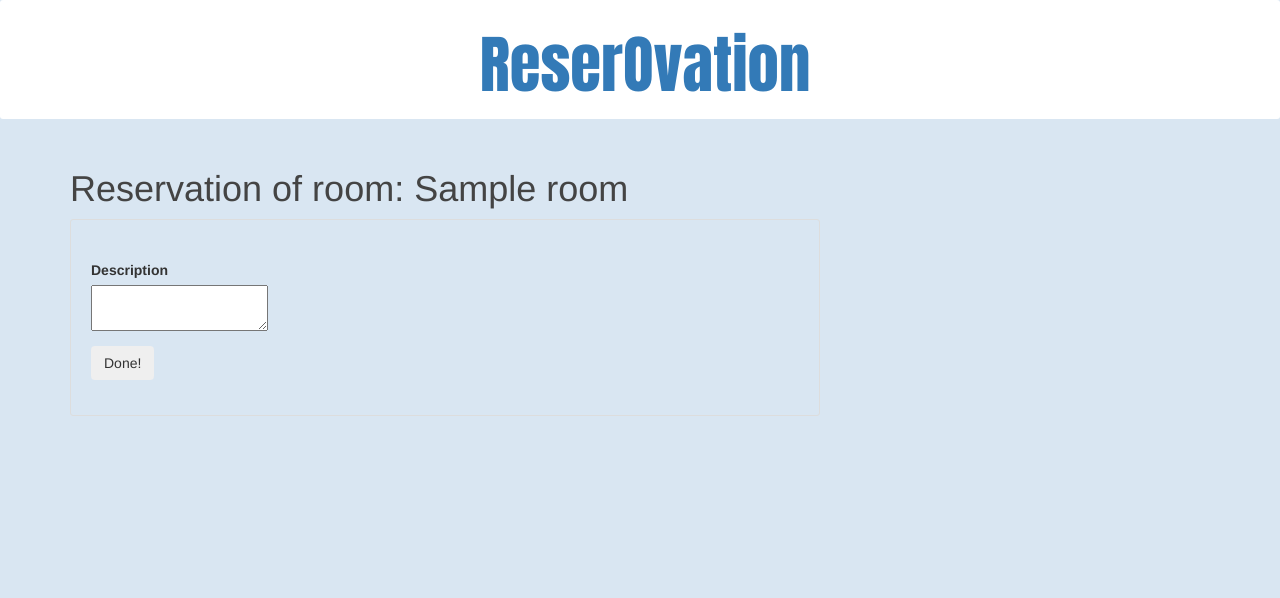
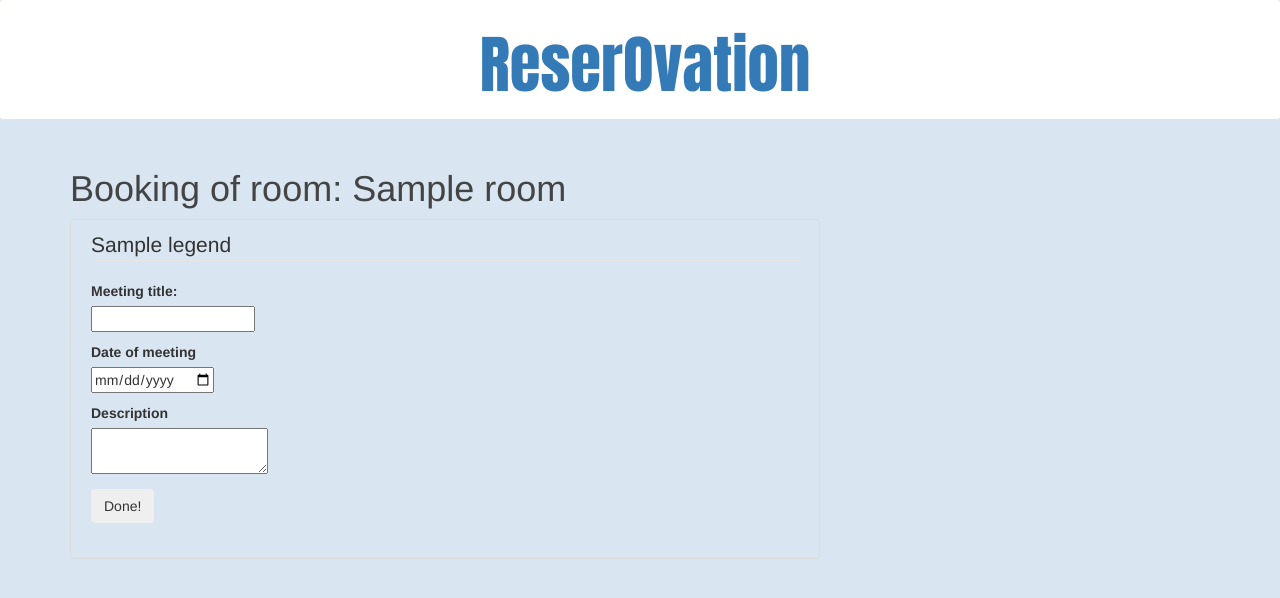
Before and after one commit to blazejosojca/flask_book_room, a Flask app: template app/templates/booking/booking.html in a window 1280 px wide. Shown: the part 64-662 px from the top of the page. Run offline with Flask 2, Linux system fonts and the light colour scheme; tables that the repository leaves empty hold one stand-in row (values such as "Sample post"); the template is opened without the code that fills it: values that come from a table or form of the project are taken from there, most other values are stand-ins (such as "Sample title", 1, 10 or a date in 2020); parts of the project's set-up code (start-up, migrations or seed data) failed here and were passed over; some libraries are stand-ins or nearby versions.

Commit message:
solved main problems with unused variables esp. for booking, department form

```diff
--- a/app/booking/forms.py
+++ b/app/booking/forms.py
@@ -6,7 +6,7 @@ from wtforms.fields.html5 import DateField
 
 
 class BookingForm(FlaskForm):
-    title = StringField(_('Meeting title:', validators=[]))
+    meeting_title = StringField(_('Meeting title:', validators=[DataRequired()]))
     meeting_date = DateField(_('Date of meeting', validators=[DataRequired()]))
     description = TextAreaField(_("Description", validators=[Length(max=130)]))
     submit = SubmitField(_("Done!"))
--- a/app/department/routes.py
+++ b/app/department/routes.py
@@ -73,7 +73,7 @@ def edit_department(department_id):
                            legend='Edit department')
 
 
-@bp.route('/department/delete/<int:department:id>', methods=['GET', 'POST'])
+@bp.route('/department/delete/<int:department_id>', methods=['GET', 'POST'])
 @login_required
 def delete_department(department_id):
     department=Department.query.get_or_404(department_id)
--- a/app/templates/booking/booking.html
+++ b/app/templates/booking/booking.html
@@ -1,17 +1,24 @@
 {% extends "base.html" %}
 
 {% block content %}
-    <h1>Reservation of room: {{ room.name }} </h1>
+    <h1>Booking of room: {{ room.name }} </h1>
 
     <div class="content-section">
     <form action="" method="POST" enctype="multipart/form-data">
         {{ form.hidden_tag() }}
         <fieldset class="form-group">
-
-        <p>
-            {{ form.reservation_date.label }}<br>
-            {{ form.reservation_date() }}
-            {% for error in form.reservation_date.errors %}
+        <legend>{{ legend }}</legend>
+            <p>
+                {{ form.meeting_title.label }}<br>
+                {{ form.meeting_title() }}
+                {% for error in form.meeting_title.errors %}
+                <span style="color: red;">[{{ error }}]</span>
+                {% endfor %}
+            </p>
+            <p>
+            {{ form.meeting_date.label }}<br>
+            {{ form.meeting_date() }}
+            {% for error in form.meeting_date.errors %}
             <span style="color: red;">[{{ error }}]</span>
             {% endfor %}
         </p>
```
Also changed, not shown: app/booking/routes.py (+4 -4 lines), app/rooms/routes.py (+4 -3 lines), app/templates/rooms/_room.html (+4 -3 lines).
